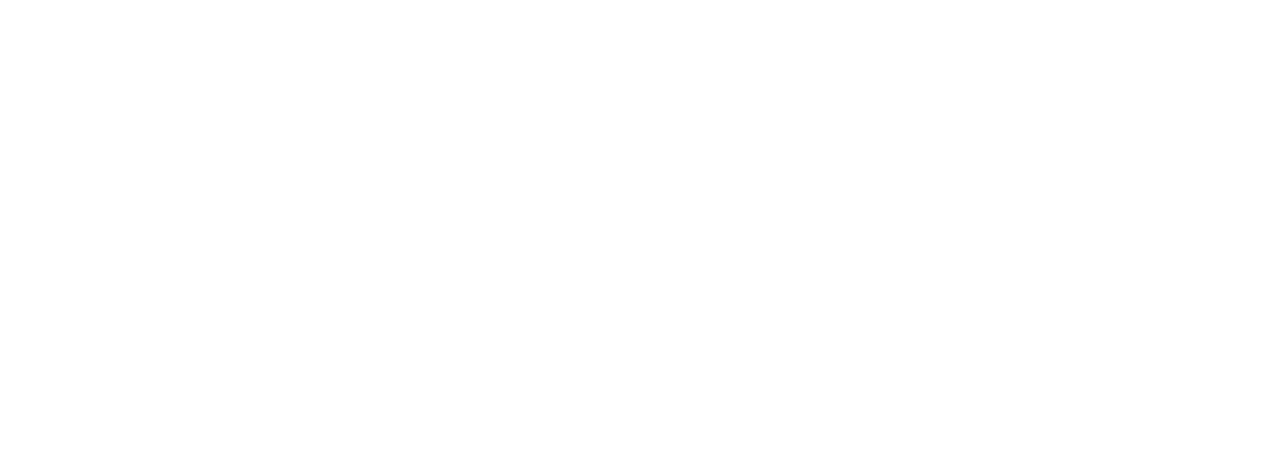
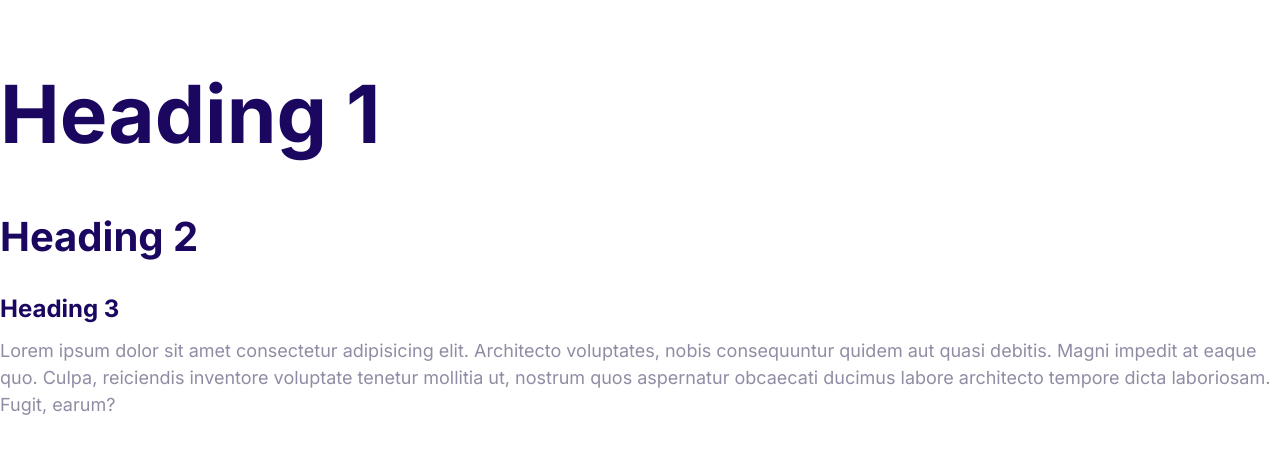
Before and after one commit to BenjaminDusse/Moshify, a plain HTML site: page index.html in a window 1280 px wide. Drawn offline with Linux system fonts and the light colour scheme.

Commit message:
Define the styles for fonts.

```diff
--- a/css/styles.css
+++ b/css/styles.css
@@ -2,6 +2,62 @@
     --color-primary: #2584ff;
     --color-secondary: #00d9ff;
     --color-accent: #ff3400;
-    --color-heading: #1b0760;
+    --color-headings: #1b0760;
     --color-body: #918ca4;
 }
+
+html {
+
+    font-size: 62.5%;
+}
+
+
+body {
+    font-family: Inter, Arial, Helvetica, sans-serif;
+    font-size: 2.4rem;
+    line-height: 1.5;
+    color: var(--color-body);
+}
+
+h1,
+h2,
+h3 {
+    color: var(--color-headings);
+    margin-bottom: 1rem;
+
+}
+
+h1 {
+    font-size: 7rem;
+}
+
+h2 {
+    font-size: 4rem;
+}
+
+h3 {
+    font-size: 3rem;
+}
+
+
+p {
+    margin-top: 0;
+}
+
+
+@media screen and (min-width: 1024px) {
+    body {
+        font-size: 1.8rem;
+    }
+
+    h1 {
+        font-size: 8rem;
+    }
+
+    h2 {
+        font-size: 4rem;
+    }
+    h3 {
+        font-size: 2.4rem;
+    }
+}
--- a/index.html
+++ b/index.html
@@ -1,5 +1,6 @@
 <!DOCTYPE html>
 <html lang="en">
+
 <head>
     <meta charset="UTF-8">
     <meta http-equiv="X-UA-Compatible" content="IE=edge">
@@ -7,9 +8,16 @@
     <title>Document</title>
     <link rel="stylesheet" href="css/normalize.css">
     <link rel="stylesheet" href="css/styles.css">
+    <link rel="preconnect" href="https://fonts.googleapis.com">
+    <link rel="preconnect" href="https://fonts.gstatic.com" crossorigin>
+    <link href="https://fonts.googleapis.com/css2?family=Inter:wght@400;700&display=swap" rel="stylesheet">
+</head>
 
-</head>
 <body>
+    <h1>Heading 1</h1>
+    <h2>Heading 2</h2>
+    <h3>Heading 3</h3>
+    <p>Lorem ipsum dolor sit amet consectetur adipisicing elit. Architecto voluptates, nobis consequuntur quidem aut quasi debitis. Magni impedit at eaque quo. Culpa, reiciendis inventore voluptate tenetur mollitia ut, nostrum quos aspernatur obcaecati ducimus labore architecto tempore dicta laboriosam. Fugit, earum?</p>
+</body>
 
-</body>
 </html>
```
